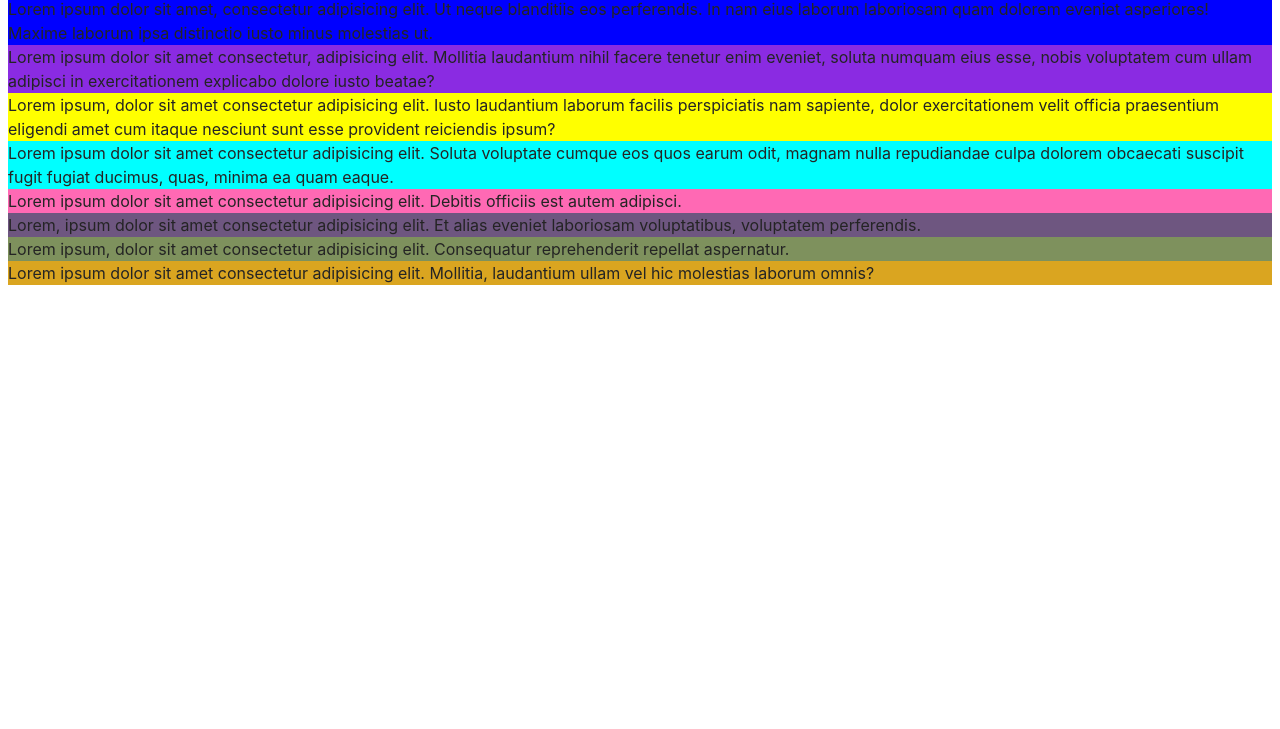
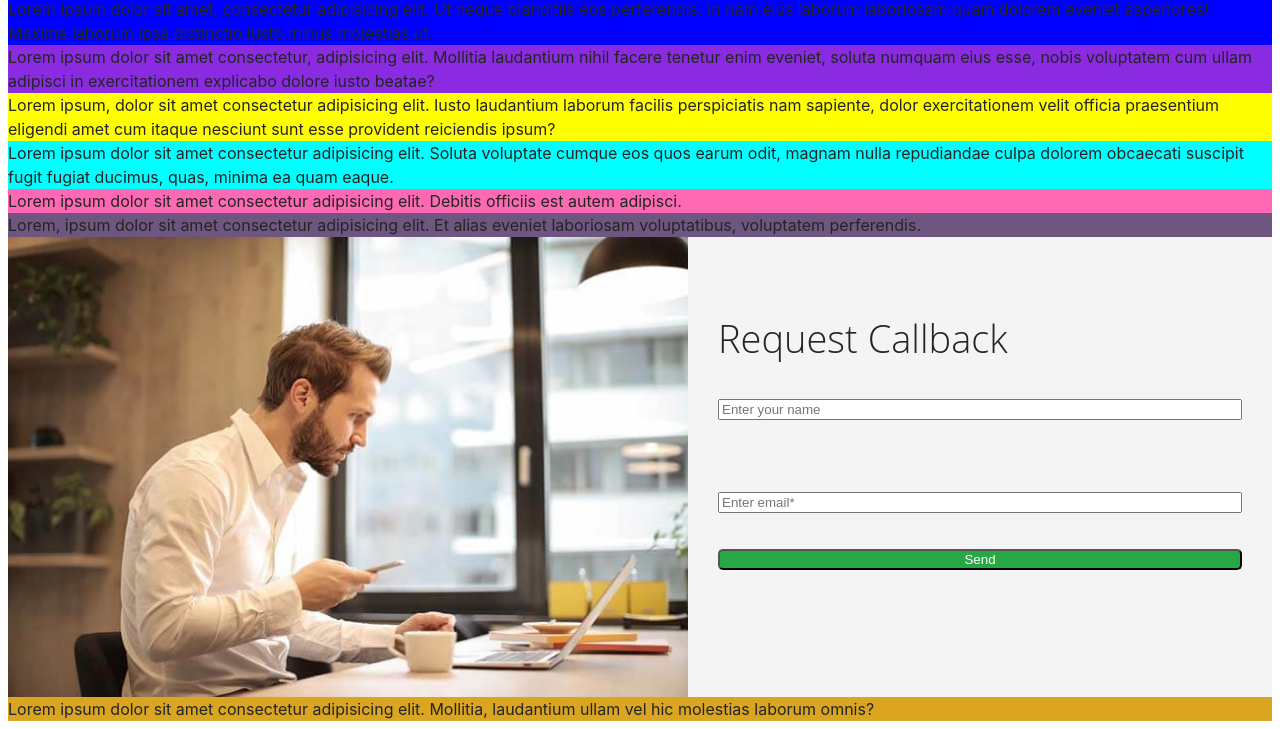
Before and after one commit to Kateryna4213/vanilla-app-project, a website built with Vite: page src/index.html in a window 1280 px wide. Shown: the part 419-1148 px from the top of the page. Before the commit the page ends 800 px from the top, so only its background shows below. Built offline with nearby package versions, Linux system fonts and the light colour scheme.

Commit message:
callback

```diff
--- a/src/css/callback.css
+++ b/src/css/callback.css
@@ -1,3 +1,39 @@
 .callback {
-  background-color: rgb(126, 145, 93);
+  background-color: #F4F4F4;
+  display: flex;
 }
+
+.callback-manager {
+  display: block;
+}
+
+.second-title {
+  font-family: 'Open Sans';
+  font-style: normal;
+  font-weight: 300;
+  font-size: 38px;
+  line-height: 1.26;
+}
+
+.container-form {
+  display: flex;
+  flex-direction: column;
+
+  width: 680px;
+
+  padding: 78px 30px 82px 30px;
+}
+
+.callback-form {
+  display: flex;
+  flex-direction: column;
+  justify-content: space-between;
+  gap: 36px;
+}
+
+.callback-btn {
+  color: #FFFFFF;
+  background-color: #28A745;
+  border-radius: 5px;
+
+}
--- a/src/partials/callback.html
+++ b/src/partials/callback.html
@@ -1,6 +1,17 @@
 <section class="callback">
-  <p>
-    Lorem ipsum, dolor sit amet consectetur adipisicing elit. Consequatur
-    reprehenderit repellat aspernatur.
-  </p>
+  <img src="../img/callback/Rectangle.jpg" alt="manager" width="680px" class="callback-manager">
+  <div class="container-form">
+    <h2 class="second-title">Request Callback</h2>
+    <form class="callback-form">
+
+      <label for="name"></label>
+      <input type="text" name="your-name" id="name" placeholder="Enter your name" class="callback-input">
+
+
+      <label for="mail"></label>
+      <input type="email" name="your-mail" id="mail" placeholder="Enter email*" class="callback-input">
+      <button type="submit" class="callback-btn">Send</button>
+
+    </form>
+  </div>
 </section>
```
Also changed, not shown: src/img/callback/Rectangle.jpg (added).
